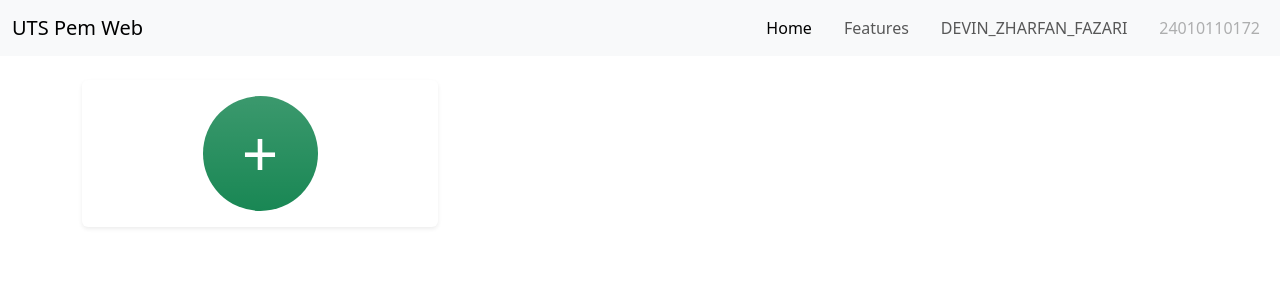
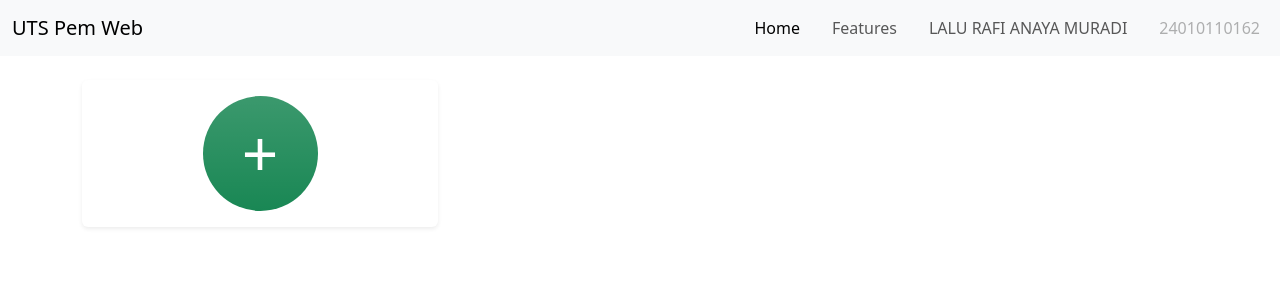
Before and after one commit to Mycromance/uts-pemwebservices, a Laravel app: page /biodata in a window 1280 px wide. Shown: the top 300 px of the page. Run offline with Laravel 12, Linux system fonts and the light colour scheme; data that the repository does not hold is empty.

Commit message:
Front-end: mengisi nama dan NIM pada navbar dan footer

```diff
--- a/resources/views/layouts/app.blade.php
+++ b/resources/views/layouts/app.blade.php
@@ -13,8 +13,8 @@
         <ul class="navbar-nav flex-row gap-3">
             <li class="nav-item"><a class="nav-link active" href="{{ route('biodata.index') }}">Home</a></li>
             <li class="nav-item"><a class="nav-link" href="#">Features</a></li>
-            <li class="nav-item"><a class="nav-link" href="#">DEVIN_ZHARFAN_FAZARI</a></li>
-            <li class="nav-item"><a class="nav-link disabled" href="#">24010110172</a></li>
+            <li class="nav-item"><a class="nav-link" href="#">LALU RAFI ANAYA MURADI</a></li>
+            <li class="nav-item"><a class="nav-link disabled" href="#">24010110162</a></li>
         </ul>
     </div>
 </nav>
```
